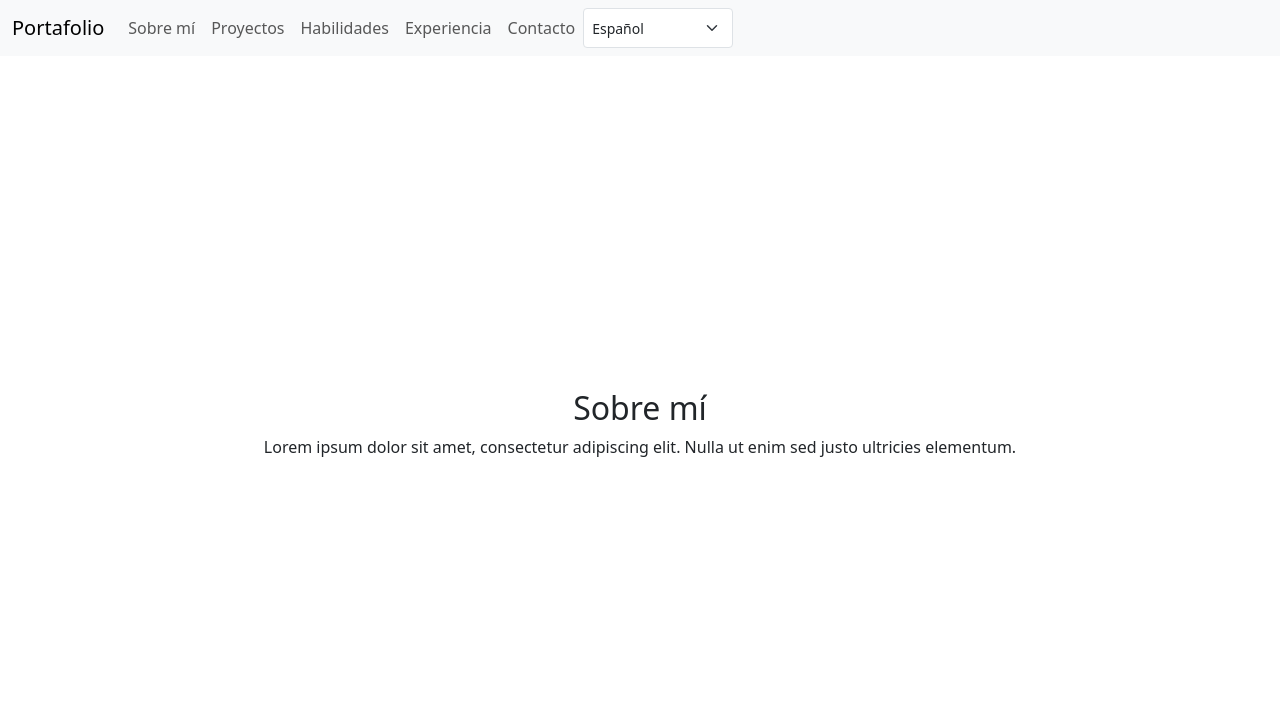
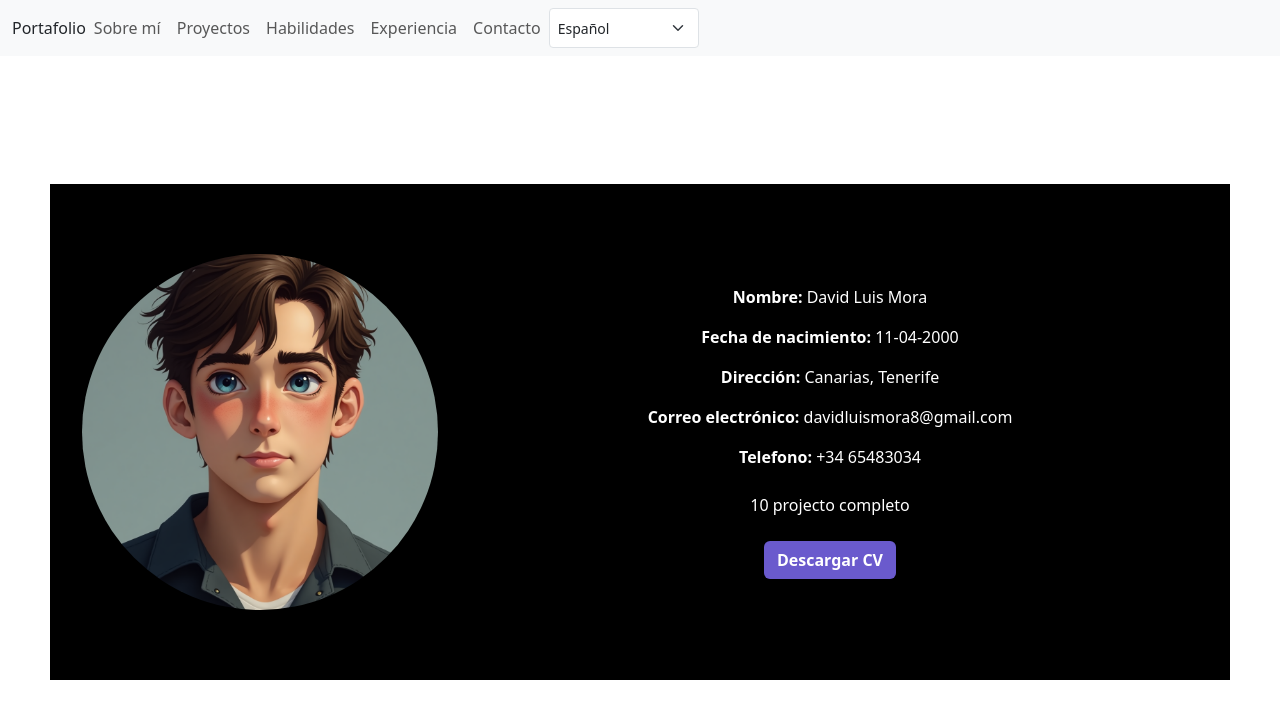
Before and after one commit to dbetancorfp/portfolio, a Vue app: page /es/aboutme in a window 1280 px wide. Shown: the top 718 px of the page. Built offline with nearby package versions, Linux system fonts and the light colour scheme.

Commit message:
apartado de 1 a 5

```diff
--- a/src/components/About.vue
+++ b/src/components/About.vue
@@ -1,15 +1,50 @@
 <template>
   <section id="about">
-    <h2>Sobre mí</h2>
-    <p>
-      Lorem ipsum dolor sit amet, consectetur adipiscing elit. Nulla ut enim sed
-      justo ultricies elementum.
-    </p>
+    <section class="about-section">
+        <div class="container">
+            <div class="row align-items-center">
+                <div class="col-md-4 text-center">
+                    <img src="../img/avatar.png" class="img-fluid rounded-circle" alt="Profile">
+                </div>
+                <div class="col-md-8">
+                    <div class="about-info">
+                      <p><strong>{{ $t('name') }}:</strong> David Luis Mora</p>
+                      <p><strong>{{ $t('birthdate') }}:</strong> 11-04-2000</p>
+                      <p><strong>{{ $t('address') }}:</strong> Canarias, Tenerife</p>
+                      <p><strong>{{ $t('email') }}:</strong> davidluismora8@gmail.com</p>
+                      <p><strong>{{ $t('phone') }}:</strong> +34 65483034</p>
+
+                    </div>
+                    <p class="project-count mt-4">10 projecto completo</p>
+                    <a href="#" class="btn btn-download mt-2">Descargar CV</a>
+                </div>
+            </div>
+        </div>
+    </section>
   </section>
 </template>
 
 <script setup></script>
 
 <style scoped>
+#about {
+  background-color: black;
+  color: white;
+  padding: 50px 0;
+  margin: 0;
+}
+.about-section {
+  padding: 20px;
+}
+
+.btn-download {
+  background-color: slateblue ;
+  color: white;
+  font-weight: bold;
+}
+
+.btn-download:hover {
+  background-color: #ec971f;
+}
 /* Estilos específicos */
 </style>
--- a/src/components/Navbar.vue
+++ b/src/components/Navbar.vue
@@ -1,8 +1,7 @@
 <template>
   <div>
     <nav class="navbar navbar-expand-lg navbar-light bg-light fixed-top">
-      <div class="container-fluid">
-        <a class="navbar-brand" href="#">Portafolio</a>
+      <div class="container-fluid"> {{ $t("portfolio") }}
         <button
           class="navbar-toggler"
           type="button"
--- a/src/locales/en.json
+++ b/src/locales/en.json
@@ -1,7 +1,17 @@
 {
+    "portfolio": "Portfolio",
     "aboutme": "About Me",
     "projects": "Projects",
     "skills": "Skills",
     "experience": "Experience",
-    "contact": "Contact"
+    "contact": "Contact",
+
+    "name": "Name",
+    "birthdate": "Birthdate",
+    "address": "Address",
+    "email": "Email",
+    "phone": "Phone"
+
+
+
    }
--- a/src/locales/es.json
+++ b/src/locales/es.json
@@ -1,7 +1,16 @@
 {
+    "portfolio": "Portafolio",
     "aboutme": "Sobre mí",
     "projects": "Proyectos",
     "skills": "Habilidades",
     "experience": "Experiencia",
-    "contact": "Contacto"
+    "contact": "Contacto",
+
+    "name": "Nombre",
+    "birthdate": "Fecha de nacimiento",
+    "address": "Dirección",
+    "email": "Correo electrónico",
+    "phone": "Telefono"
+
+
    }
```
Also changed, not shown: src/img/avatar.png (added), src/img/diseño_de_pagina/diseño.png (added).
